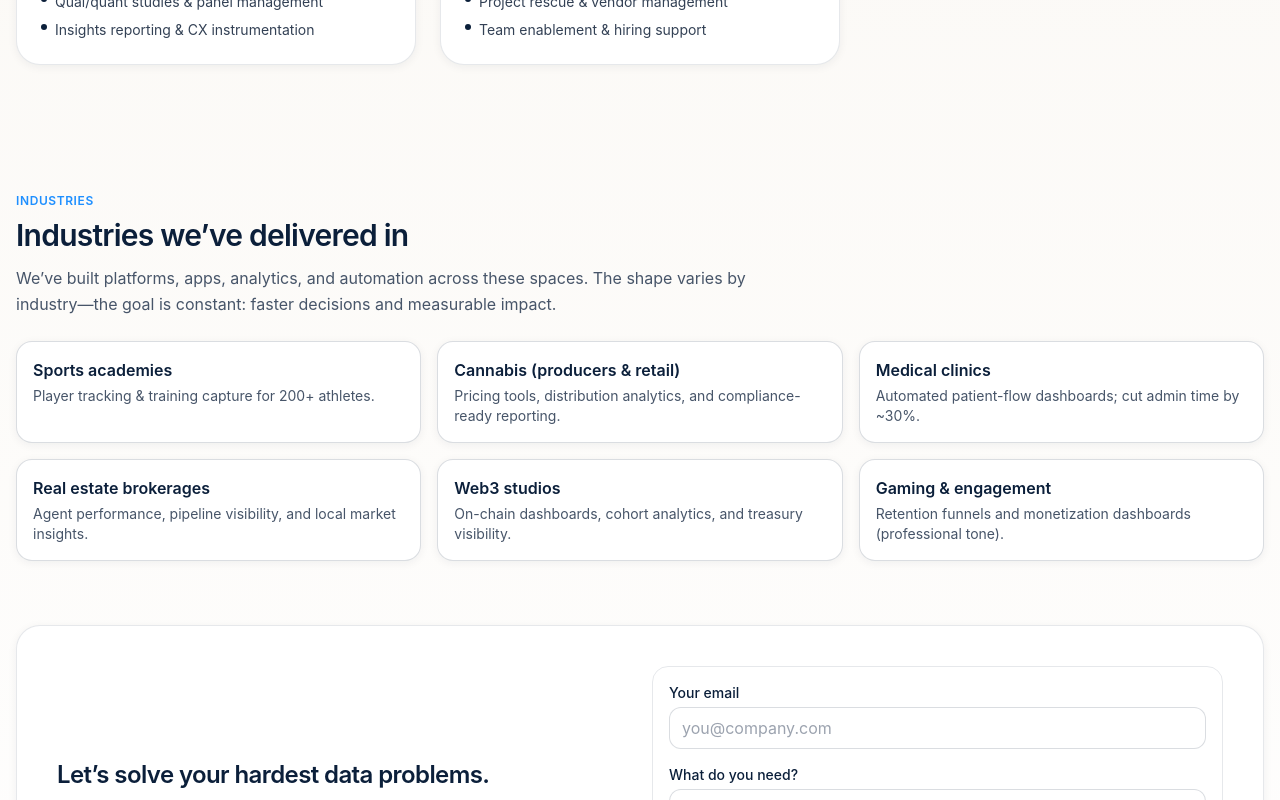
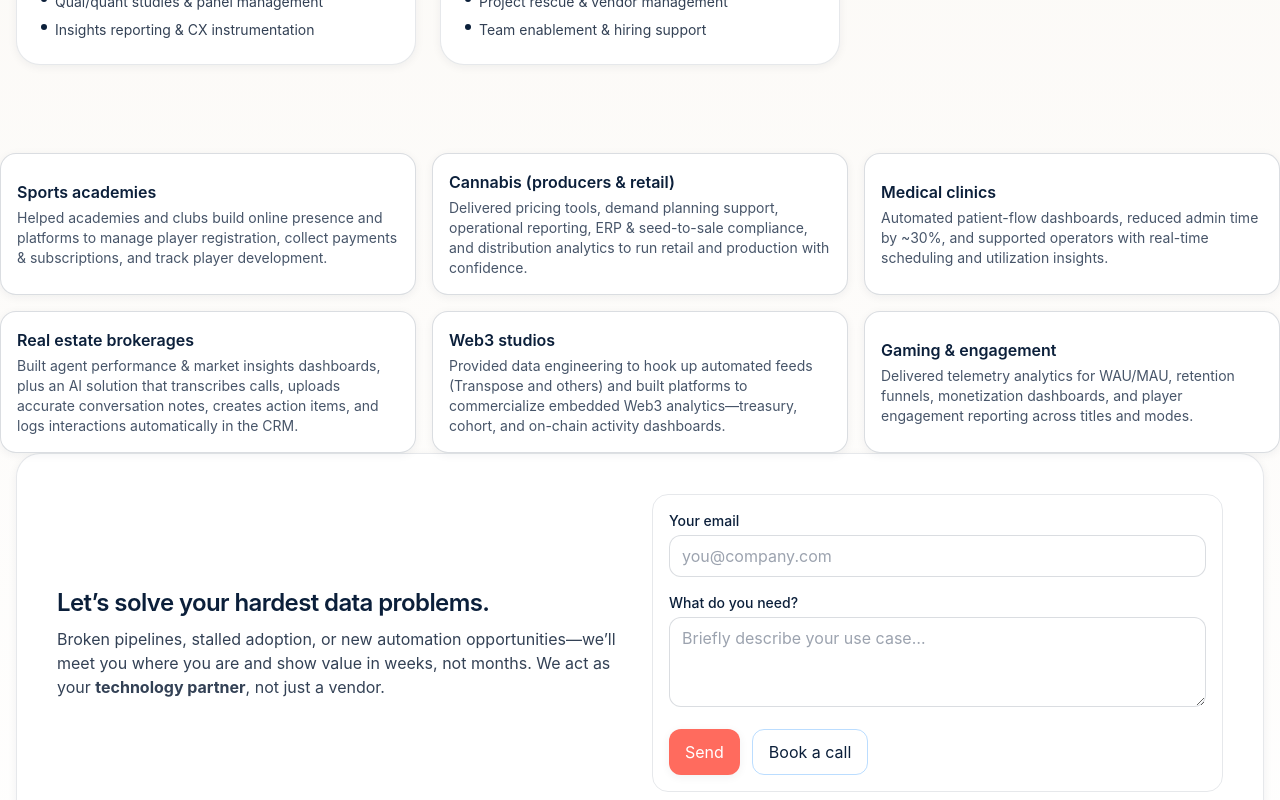
Before and after one commit to harbory-admin/harbory-site-new, a Next.js app: page / in a window 1280 px wide. Shown: the part 2000-2800 px from the top of the page. Built offline with nearby package versions, Linux system fonts and the light colour scheme.

Commit message:
copy update

```diff
--- a/app/page.tsx
+++ b/app/page.tsx
@@ -1,7 +1,15 @@
 'use client';
+import * as React from "react";
+import { useEffect } from "react";
+
 
 type Service = { title: string; tag: string; description: string; bullets: string[] };
-type Industry = { name: string; blurb: string };
+type Industry = {
+  name: string;
+  blurb: string;
+  details?: string[]; // NEW: bullets for the modal
+};
+
 type LogoSize = 'sm' | 'md' | 'lg' | 'xl';
 
 const Logo = ({ className = "", size = "xl" }: { className?: string; size?: LogoSize }) => {
@@ -30,13 +38,69 @@ const services: Service[] = [
 ];
 
 const industries: Industry[] = [
-  { name: "Sports academies", blurb: "Player tracking & training capture for 200+ athletes." },
-  { name: "Cannabis (producers & retail)", blurb: "Pricing tools, distribution analytics, and compliance-ready reporting." },
-  { name: "Medical clinics", blurb: "Automated patient-flow dashboards; cut admin time by ~30%." },
-  { name: "Real estate brokerages", blurb: "Agent performance, pipeline visibility, and local market insights." },
-  { name: "Web3 studios", blurb: "On-chain dashboards, cohort analytics, and treasury visibility." },
-  { name: "Gaming & engagement", blurb: "Retention funnels and monetization dashboards (professional tone)." },
+  {
+    name: "Sports academies",
+    blurb:
+      "Helped academies and clubs build online presence and platforms to manage player registration, collect payments & subscriptions, and track player development.",
+    details: [
+      "Player registration & payments portal (subscriptions, teams, age groups).",
+      "Training capture & development tracking with role-based access.",
+      "Lightweight websites and portals for clubs/academies.",
+    ],
+  },
+  {
+    name: "Cannabis (producers & retail)",
+    blurb:
+      "Delivered pricing tools, demand planning support, operational reporting, ERP & seed-to-sale compliance, and distribution analytics to run retail and production with confidence.",
+    details: [
+      "Demand planning & inventory visibility (by SKU, store, region).",
+      "Operational reporting: sales velocity, promo lifts, staffing & labor.",
+      "ERP & seed-to-sale compliance dashboards (batch/lot traceability).",
+      "Distributor & retail analytics (pricing, margin, basket).",
+    ],
+  },
+  {
+    name: "Medical clinics",
+    blurb:
+      "Automated patient-flow dashboards, reduced admin time by ~30%, and supported operators with real-time scheduling and utilization insights.",
+    details: [
+      "Patient flow & wait-time analytics; provider utilization.",
+      "Revenue mix, payer mix, visit types; forecasting.",
+      "Automation of recurring reports & compliance packs.",
+    ],
+  },
+  {
+    name: "Real estate brokerages",
+    blurb:
+      "Built agent performance & market insights dashboards, plus an AI solution that transcribes calls, uploads accurate conversation notes, creates action items, and logs interactions automatically in the CRM.",
+    details: [
+      "Agent & team performance: listings, contracts, close rates, pipeline.",
+      "Market insights: comps, DOM, absorption, price trends.",
+      "AI call transcription → CRM notes, action items & next steps auto-logged.",
+    ],
+  },
+  {
+    name: "Web3 studios",
+    blurb:
+      "Provided data engineering to hook up automated feeds (Transpose and others) and built platforms to commercialize embedded Web3 analytics—treasury, cohort, and on-chain activity dashboards.",
+    details: [
+      "Automated on-chain ETL from Transpose & other sources.",
+      "Treasury, cohort & protocol health dashboards.",
+      "Embeddable analytics products for partners/clients.",
+    ],
+  },
+  {
+    name: "Gaming & engagement",
+    blurb:
+      "Delivered telemetry analytics for WAU/MAU, retention funnels, monetization dashboards, and player engagement reporting across titles and modes.",
+    details: [
+      "Telemetry pipelines, event schemas & QA.",
+      "WAU/MAU/DAU, session metrics, retention cohorts.",
+      "Economy & monetization analytics, A/B test reads.",
+    ],
+  },
 ];
+
 
 const SectionHeader = ({ eyebrow, title, subtitle }: { eyebrow?: string; title: string; subtitle?: string }) => (
   <div className="max-w-3xl">
@@ -56,7 +120,68 @@ const Stat = ({ value, label, icon }: { value: string; label: string; icon: stri
   </div>
 );
 
+function Modal({
+  open,
+  title,
+  blurb,
+  bullets = [],
+  onClose,
+}: {
+  open: boolean;
+  title: string;
+  blurb: string;
+  bullets?: string[];
+  onClose: () => void;
+}) {
+  useEffect(() => {
+    if (!open) return;
+    const onKey = (e: KeyboardEvent) => e.key === "Escape" && onClose();
+    window.addEventListener("keydown", onKey);
+    return () => window.removeEventListener("keydown", onKey);
+  }, [open, onClose]);
+
+  if (!open) return null;
+  return (
+    <div
+      className="fixed inset-0 z-[100] flex items-center justify-center bg-black/40 p-4"
+      role="dialog"
+      aria-modal="true"
+      aria-label={`${title} details`}
+      onClick={onClose}
+    >
+      <div
+        className="w-full max-w-2xl rounded-2xl bg-white p-6 shadow-card ring-1 ring-brand-navy/10"
+        onClick={(e) => e.stopPropagation()}
+      >
+        <div className="flex items-start justify-between gap-4">
+          <h3 className="text-xl font-semibold text-brand-navy">{title}</h3>
+          <button
+            onClick={onClose}
+            className="rounded-lg border border-slate-200 px-2 py-1 text-slate-600 hover:bg-slate-50"
+            aria-label="Close"
+          >
+            ✕
+          </button>
+        </div>
+        <p className="mt-2 text-slate-700">{blurb}</p>
+        {bullets.length > 0 && (
+          <ul className="mt-4 space-y-2 text-slate-700">
+            {bullets.map((b) => (
+              <li key={b} className="flex gap-2">
+                <span className="mt-2 h-1.5 w-1.5 shrink-0 rounded-full bg-brand-navy" />
+                <span>{b}</span>
+              </li>
+            ))}
+          </ul>
+        )}
+      </div>
+    </div>
+  );
+}
+
+
 export default function Page() {
+  const [openIdx, setOpenIdx] = React.useState<number | null>(null);
   const year = new Date().getFullYear();
 
   return (
@@ -82,8 +207,12 @@ export default function Page() {
           <div className="grid gap-10 md:grid-cols-2 md:items-center">
             <div>
               <h1 className="text-3xl md:text-5xl font-semibold tracking-tight text-brand-navy">
-                Data. Apps. Automation. <span className="underline decoration-brand-coral underline-offset-8 decoration-4">Done right</span>.
+              Data. Apps. Automation.
+              <span className="block underline decoration-brand-coral underline-offset-8 decoration-4">
+              Done right
+              </span>.
               </h1>
+
               <p className="mt-4 text-lg text-slate-700">
                 Not another BI platform. We design <strong>data foundations</strong>, embed <strong>analytics</strong> into daily tools, and build <strong>AI automations</strong> that remove busywork and unlock growth.
               </p>
@@ -106,12 +235,12 @@ export default function Page() {
         </div>
       </section>
 
-      {/* OUR IMPACT — tightly framed bar (fixes the empty gap) */}
+{/* OUR IMPACT — updated with flex layout for wider tiles */}
 <section className="bg-white/70 border-y border-brand-navy/10">
   <div className="mx-auto max-w-7xl px-4 py-8">
     <div className="mx-auto max-w-5xl text-center">
       <h3 className="text-base font-semibold text-brand-navy">Our Impact</h3>
-            <div className="mt-6 grid grid-cols-1 gap-5 sm:grid-cols-3">
+      <div className="mt-6 flex flex-col sm:flex-row gap-6 justify-center">
         <Stat icon="⏱" value="10x" label="Faster reporting cycles (weeks → hours)" />
         <Stat icon="🛡" value="99.9%" label="Pipeline reliability with audits & alerts" />
         <Stat icon="📈" value="↑ ROI" label="Adoption-first analytics teams actually use" />
@@ -119,6 +248,7 @@ export default function Page() {
     </div>
   </div>
 </section>
+
 
       {/* Bridging band */}
       <section className="bg-brand-sand/60">
@@ -157,22 +287,33 @@ export default function Page() {
         </div>
       </section>
 
-      {/* Industries */}
-      <section id="industries" className="mx-auto max-w-7xl px-4 py-12 md:py-16">
-        <SectionHeader
-          eyebrow="Industries"
-          title="Industries we’ve delivered in"
-          subtitle="We’ve built platforms, apps, analytics, and automation across these spaces. The shape varies by industry—the goal is constant: faster decisions and measurable impact."
-        />
+{/* Industries grid — clickable tiles */}
 <div className="mt-6 grid gap-4 md:grid-cols-2 lg:grid-cols-3">
-          {industries.map((i) => (
-            <div key={i.name} className="rounded-2xl border border-brand-navy/15 bg-white p-4 shadow-card">
+  {industries.map((i, idx) => (
+    <button
+      key={i.name}
+      type="button"
+      onClick={() => setOpenIdx(idx)}
+      className="text-left rounded-2xl border border-brand-navy/15 bg-white p-4 shadow-card transition
+                 hover:-translate-y-0.5 hover:shadow-md focus:outline-none focus:ring-2 focus:ring-brand-blue/40"
+      aria-haspopup="dialog"
+      aria-controls="industry-modal"
+    >
       <div className="font-semibold text-brand-navy">{i.name}</div>
       <div className="mt-1 text-sm text-slate-600">{i.blurb}</div>
-            </div>
+    </button>
   ))}
 </div>
-      </section>
+
+{/* Modal renderer — place right below the grid */}
+<Modal
+  open={openIdx !== null}
+  title={openIdx !== null ? industries[openIdx].name : ""}
+  blurb={openIdx !== null ? industries[openIdx].blurb : ""}
+  bullets={openIdx !== null ? industries[openIdx].details ?? [] : []}
+  onClose={() => setOpenIdx(null)}
+/>
+
 
       {/* CTA */}
       <section id="contact" className="mx-auto max-w-7xl px-4 pb-12 md:pb-16">
```
Lines whose indentation alone changed are shown as unchanged.
